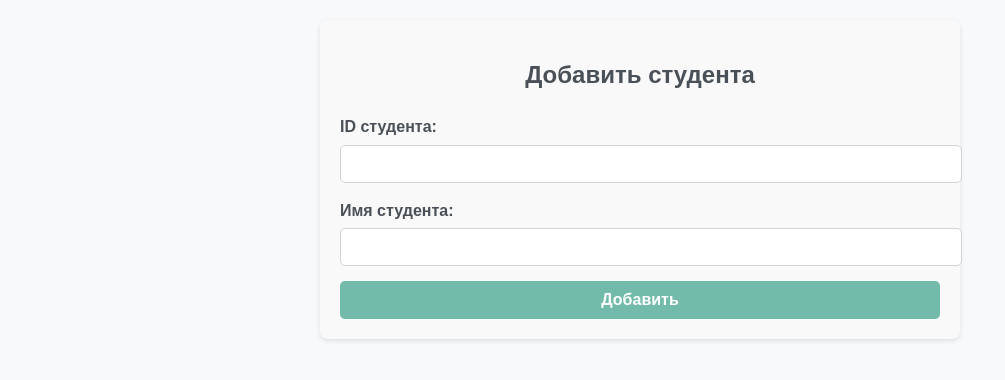
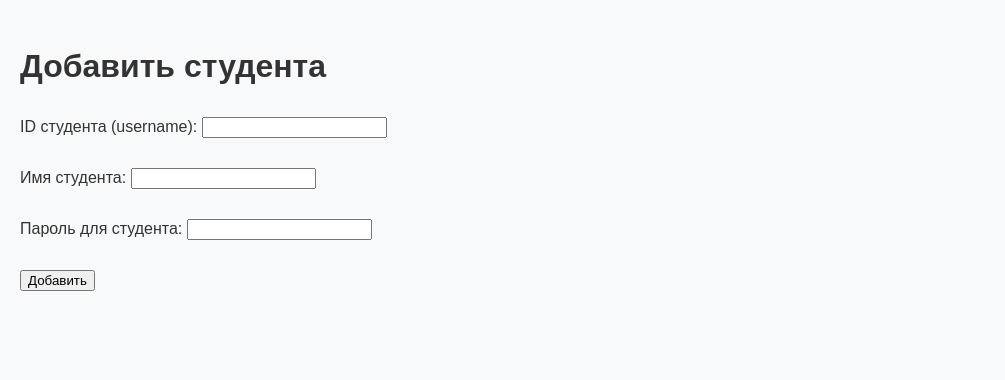
Before and after one commit to OverclockingInfernale/Attendance-accounting-system, a Flask app: template templates/add_student.html in a window 1280 px wide. Shown: the part 46-426 px from the top of the page, without its empty margins (0-1005 px from the left). Run offline with Flask 3, Linux system fonts and the light colour scheme; the template is opened without the code that fills it, so the values that code supplies are empty; parts of the project's set-up code (start-up, migrations or seed data) failed here and were passed over.

Commit message:
v0.6 - исправил юзеров, студентов, допили создание новых юзеров, по мелочи

```diff
--- a/app.py
+++ b/app.py
@@ -17,11 +17,17 @@ with app.app_context():
         db.session.add(User(username="admin", password_hash="admin", role="admin"))
         db.session.add(User(username="teacher", password_hash="teacher", role="teacher"))
         db.session.add(User(username="student1", password_hash="student1", role="student"))
-        db.session.add(User(username="student2", password_hash="student2", role="student"))
+        db.session.add(Student(student_id="student1", name="Иванов Иван", user_username="student1"))
         db.session.commit()
 
     node = Node()
 
+@app.context_processor
+def inject_user():
+    user = None
+    if 'username' in session:
+        user = User.query.filter_by(username=session['username']).first()
+    return dict(current_user=user, User=User)
 @app.route('/')
 def index():
     if 'username' in session:
@@ -101,20 +107,24 @@ def student_dashboard():
 def add_student():
     if 'username' not in session:
         return redirect(url_for('login'))
-    u = User.query.filter_by(username=session['username']).first()
-    if u.role != 'admin':
+    current_user = User.query.filter_by(username=session['username']).first()
+    if current_user.role != 'admin':
         return redirect(url_for('login'))
 
     if request.method=="POST":
         student_id = request.form.get("student_id")
         student_name = request.form.get("student_name")
-        if student_id and student_name:
-            # добавляем в бд (чтоб сохранилось)
-            new_student = Student(student_id=student_id, name=student_name)
+        student_password = request.form.get("student_password")
+
+        if student_id and student_name and student_password:
+            new_user = User(username=student_id, password_hash=student_password, role='student')
+            db.session.add(new_user)
+            db.session.flush()
+
+            new_student = Student(student_id=student_id, name=student_name, user_username=student_id)
             db.session.add(new_student)
             db.session.commit()
 
-            # а потмо добовлеям это как транзакцию в нашу ноду, так надо
             tx = {
                 "action": "add_student",
                 "student_id": student_id,
@@ -157,8 +167,8 @@ def add_class():
 def mark_attendance():
     if 'username' not in session:
         return redirect(url_for('login'))
-    u = User.query.filter_by(username=session['username']).first()
-    if u.role != 'teacher':
+    current_user = User.query.filter_by(username=session['username']).first()
+    if current_user.role != 'teacher':
         return redirect(url_for('login'))
 
     classes = ClassModel.query.all()
@@ -193,14 +203,40 @@ def mark_attendance():
 def view_attendance():
     if 'username' not in session:
         return redirect(url_for('login'))
-    u = User.query.filter_by(username=session['username']).first()
-    if u.role != 'student':
+    current_user = User.query.filter_by(username=session['username']).first()
+    if current_user.role != 'student':
         return redirect(url_for('login'))
 
-    attendance = AttendanceRecord.query.filter_by(student_id=session['username']).order_by(AttendanceRecord.timestamp).all()
-    class_dict = {c.class_id: c for c in ClassModel.query.all()}
+    # Находим связанную запись студента
+    std = current_user.student
+    attendance = AttendanceRecord.query.filter_by(student_id=std.student_id).order_by(AttendanceRecord.timestamp).all()
+
+    class_list = ClassModel.query.all()
+    class_dict = {c.class_id: c for c in class_list}
 
     return render_template('view_attendance.html', attendance=attendance, classes=class_dict)
+
+@app.route('/admin/create_user', methods=["GET","POST"])
+def create_user():
+    # Доступно только администратору
+    if 'username' not in session:
+        return redirect(url_for('login'))
+    current_user = User.query.filter_by(username=session['username']).first()
+    if current_user.role != 'admin':
+        return redirect(url_for('login'))
+
+    if request.method == 'POST':
+        new_username = request.form.get("username")
+        new_password = request.form.get("password")
+        new_role = request.form.get("role")  # admin или teacher
+
+        if new_username and new_password and new_role in ['admin','teacher']:
+            # Создаём пользователя
+            new_user = User(username=new_username, password_hash=new_password, role=new_role)
+            db.session.add(new_user)
+            db.session.commit()
+            return redirect(url_for('admin_dashboard'))
+    return render_template('create_user.html')
 
 @app.route('/mine')
 def mine():
--- a/config.py
+++ b/config.py
@@ -1,7 +1,7 @@
 import os
 
-DB_USER = os.getenv("DB_USER_BC", "root")
-DB_PASSWORD = os.getenv("DB_PASSWORD_BC", "root")
+DB_USER = os.getenv("DB_USER_BC", "postgres")
+DB_PASSWORD = os.getenv("DB_PASSWORD_BC", "123456789")
 DB_HOST = os.getenv("DB_HOST_BC", "localhost")
 DB_PORT = os.getenv("DB_PORT_BC", "5432")
 DB_NAME = os.getenv("DB_NAME_BC", "config_temp_db")
--- a/templates/add_student.html
+++ b/templates/add_student.html
@@ -1,17 +1,10 @@
 {% extends "base.html" %}
 {% block content %}
-<div class="form-container">
-    <h1 class="form-title">Добавить студента</h1>
-    <form method="post" class="form-wrapper">
-        <div class="form-group">
-            <label for="student_id">ID студента:</label>
-            <input type="text" id="student_id" name="student_id" class="form-input">
-        </div>
-        <div class="form-group">
-            <label for="student_name">Имя студента:</label>
-            <input type="text" id="student_name" name="student_name" class="form-input">
-        </div>
-        <button type="submit" class="form-button">Добавить</button>
-    </form>
-</div>
+<h1>Добавить студента</h1>
+<form method="post">
+  <label>ID студента (username): <input type="text" name="student_id"></label><br><br>
+  <label>Имя студента: <input type="text" name="student_name"></label><br><br>
+  <label>Пароль для студента: <input type="password" name="student_password"></label><br><br>
+  <input type="submit" value="Добавить">
+</form>
 {% endblock %}
```
Also changed, not shown: db.py (+7 -0 lines), models.py (+8 -1 lines), templates/create_user.html (added, +15 -0 lines).
